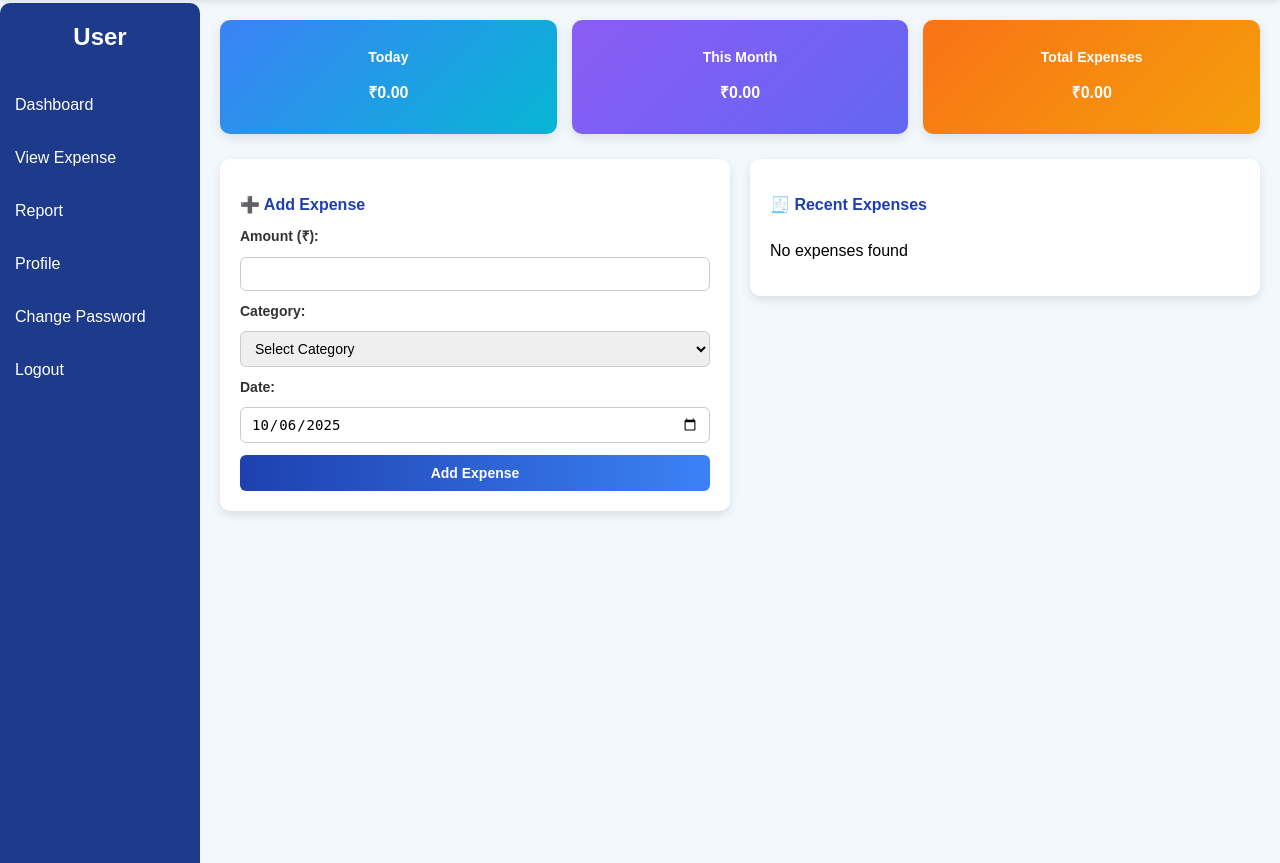
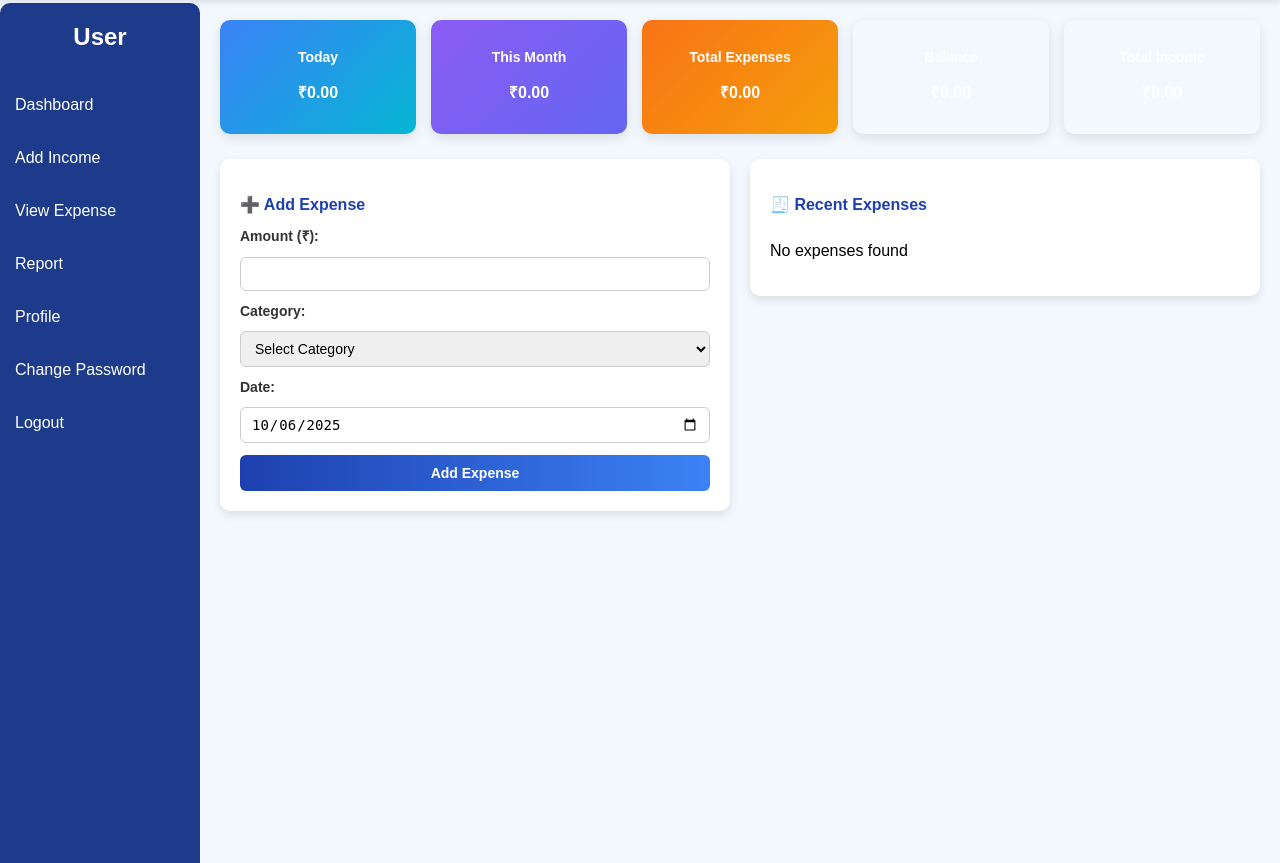
Before and after one commit to Rajvikaur5703/DailyExpensesTracker, a PHP site: page /users/dashboard.php in a window 1280 px wide. Shown: the part 90-953 px from the top of the page. Run offline with PHP 8.4, Linux system fonts and the light colour scheme; the visitor is signed in with stand-in values (Sample User, id 1); data comes from the database, SQL or seed files in the repository; data that the repository does not hold is empty.

Commit message:
Update dashboard.php

```diff
--- a/users/dashboard.php
+++ b/users/dashboard.php
@@ -78,6 +78,18 @@
                                 WHERE user_id='$user' AND DATE(expense_date)=CURDATE()")
                        ->fetch_assoc()['total'] ?? 0;
 
+$total_income = $conn->query("SELECT SUM(amount) AS total FROM income WHERE user_id='$user'")
+                    ->fetch_assoc()['total'] ?? 0;
+
+// This month’s income
+// $this_month_income = $conn->query("
+//     SELECT SUM(amount) AS month_total
+//     FROM income
+//     WHERE user_id='$user'
+//     AND MONTH(income_date)=MONTH(CURDATE())
+//     AND YEAR(income_date)=YEAR(CURDATE())
+// ")->fetch_assoc()['month_total'] ?? 0;
+$balance = $total_income - $total_expenses;
 /* =======================
    Fetch Recent Expenses
    ======================= */
@@ -131,6 +143,7 @@
         <h2>User</h2>
         <ul>
             <li><a href="#">Dashboard</a></li>
+            <li><a href="add_income.php">Add Income</a></li>
             <li><a href="view_expense.php">View Expense</a></li>
             <li><a href="reports.php">Report</a></li>
             <li><a href="profile.php">Profile</a></li>
@@ -157,6 +170,16 @@
                 <h3>Total Expenses</h3>
                 <p>₹<?= number_format($total_expenses, 2) ?></p>
             </div>
+            <div class='card'>
+                <h3>Balance</h3>
+                <p>₹<?= number_format($balance, 2) ?></p>
+            </div>
+
+            <div class='card'>
+                <h3>Total Income</h3>
+                <p>₹<?= number_format($total_income, 2) ?></p>
+            </div>
+
         </div>
 
 
```
